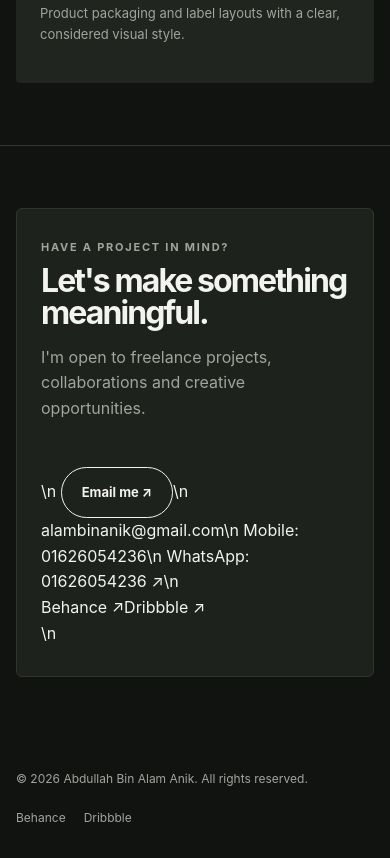
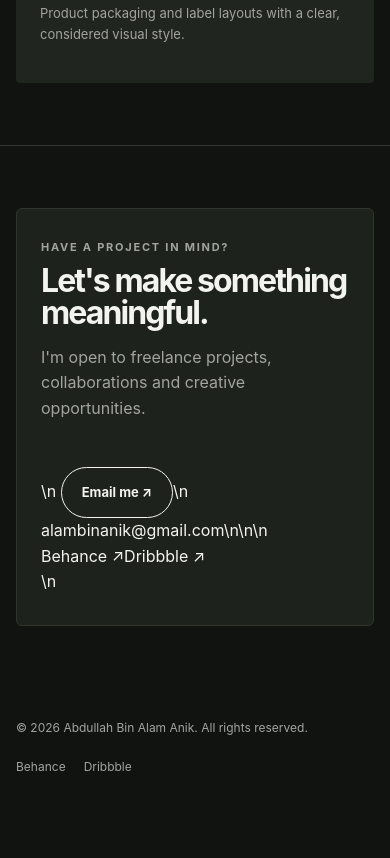
Before and after one commit to Anik-creative/Anik-creative.github.io, a plain HTML site: page index.html in a window 390 px wide. Shown: the part 4658-5516 px from the top of the page. After the commit the page ends 5464 px from the top, so only its background shows below. Drawn offline with Linux system fonts and the light colour scheme.

Commit message:
Remove mobile and WhatsApp contact details

```diff
--- a/index.html
+++ b/index.html
@@ -191,7 +191,7 @@
       <div class="wrap">
         <div class="contact">
           <div><div class="eyebrow">Have a project in mind?</div><h2>Let's make something meaningful.</h2><p>I'm open to freelance projects, collaborations and creative opportunities.</p></div>
-          <div class="contact-info">\n            <a class="button" href="mailto:alambinanik@gmail.com">Email me ↗</a>\n            <a class="contact-email" href="mailto:alambinanik@gmail.com">alambinanik@gmail.com</a>\n            <a class="contact-email" href="tel:+8801626054236">Mobile: 01626054236</a>\n            <a class="contact-email" href="https://wa.me/8801626054236" target="_blank" rel="noopener">WhatsApp: 01626054236 ↗</a>\n            <div class="contact-socials"><a href="https://www.behance.net/abdullaanik1" target="_blank" rel="noopener">Behance ↗</a><a href="https://dribbble.com/alambinanik" target="_blank" rel="noopener">Dribbble ↗</a></div>\n          </div>
+          <div class="contact-info">\n            <a class="button" href="mailto:alambinanik@gmail.com">Email me ↗</a>\n            <a class="contact-email" href="mailto:alambinanik@gmail.com">alambinanik@gmail.com</a>\n\n\n            <div class="contact-socials"><a href="https://www.behance.net/abdullaanik1" target="_blank" rel="noopener">Behance ↗</a><a href="https://dribbble.com/alambinanik" target="_blank" rel="noopener">Dribbble ↗</a></div>\n          </div>
         </div>
       </div>
     </section>
```
